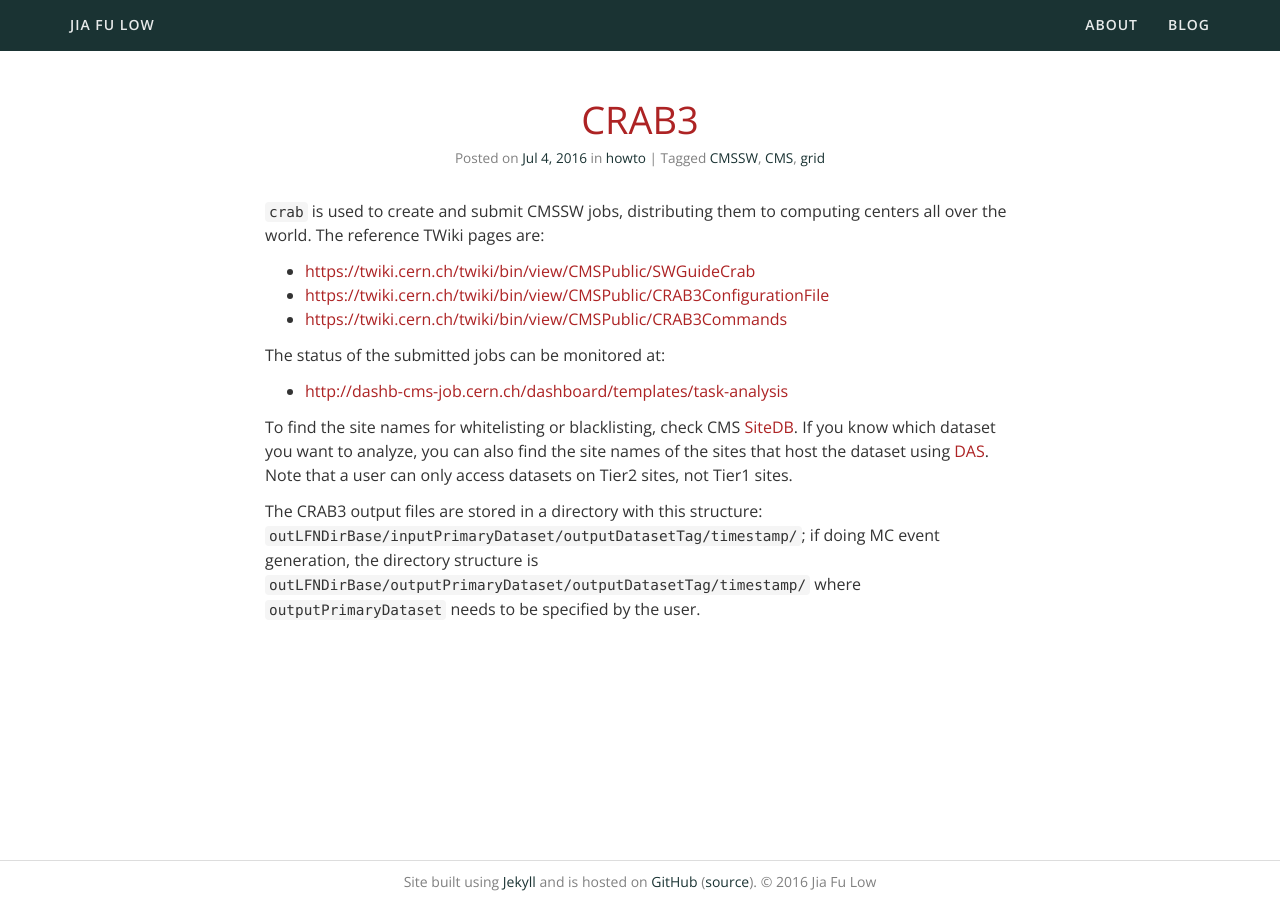
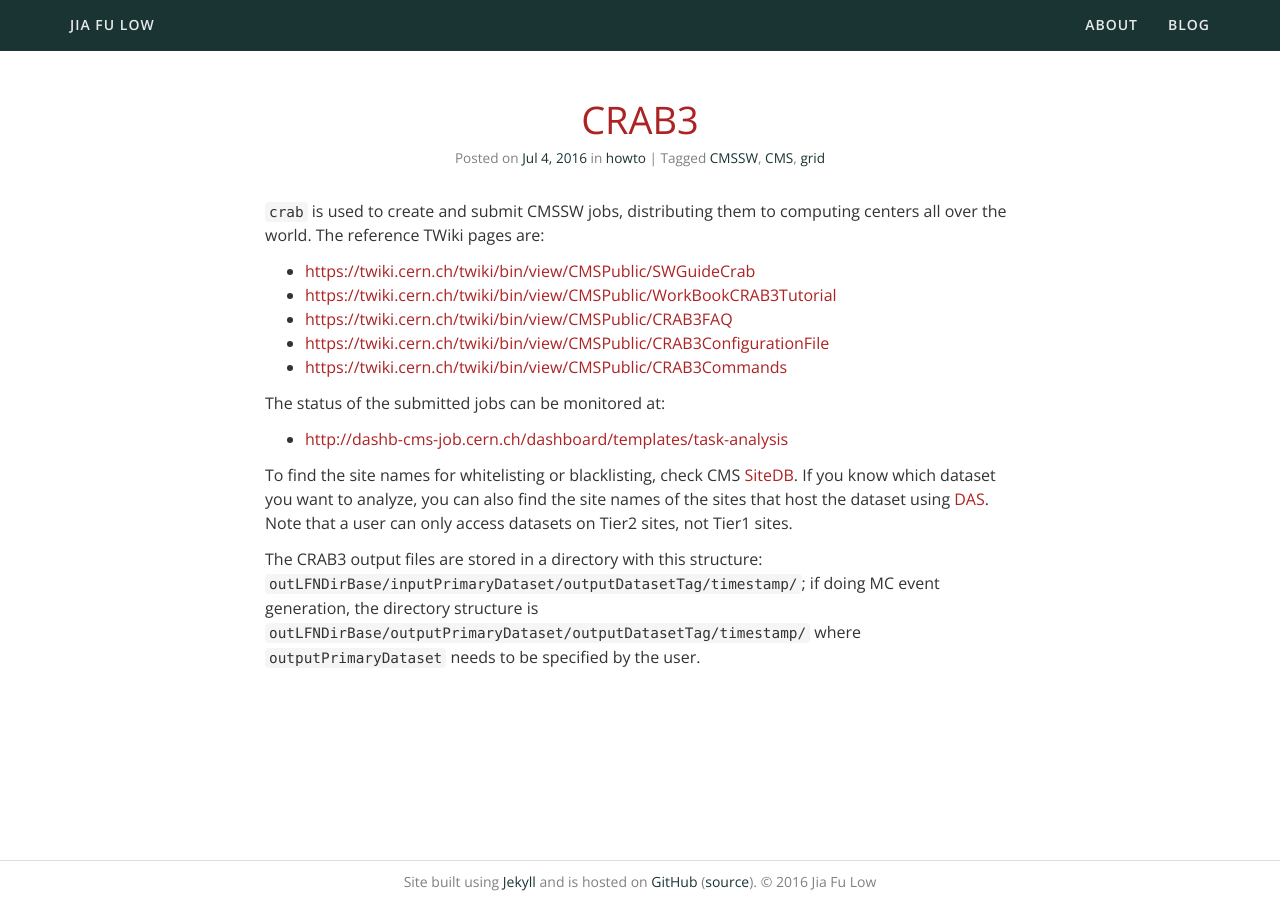
Before and after one commit to jiafulow/jiafulow.github.io, a Jekyll site: the page built from _posts/2016-07-04-cms-CRAB3.md, in a window 1280 px wide. Built offline with Jekyll 4.4.1, drawn with Linux system fonts in a browser that asks for light colours; nearby versions of some CDN libraries.

Commit message:
Update 2016-07-04-cms-CRAB3.md

```diff
--- a/_posts/2016-07-04-cms-CRAB3.md
+++ b/_posts/2016-07-04-cms-CRAB3.md
@@ -9,6 +9,8 @@ tags: [CMSSW, CMS, grid]
 `crab` is used to create and submit CMSSW jobs, distributing them to computing centers all over the world. The reference TWiki pages are:
 
 - <https://twiki.cern.ch/twiki/bin/view/CMSPublic/SWGuideCrab>
+- <https://twiki.cern.ch/twiki/bin/view/CMSPublic/WorkBookCRAB3Tutorial>
+- <https://twiki.cern.ch/twiki/bin/view/CMSPublic/CRAB3FAQ>
 - <https://twiki.cern.ch/twiki/bin/view/CMSPublic/CRAB3ConfigurationFile>
 - <https://twiki.cern.ch/twiki/bin/view/CMSPublic/CRAB3Commands>
 
```
